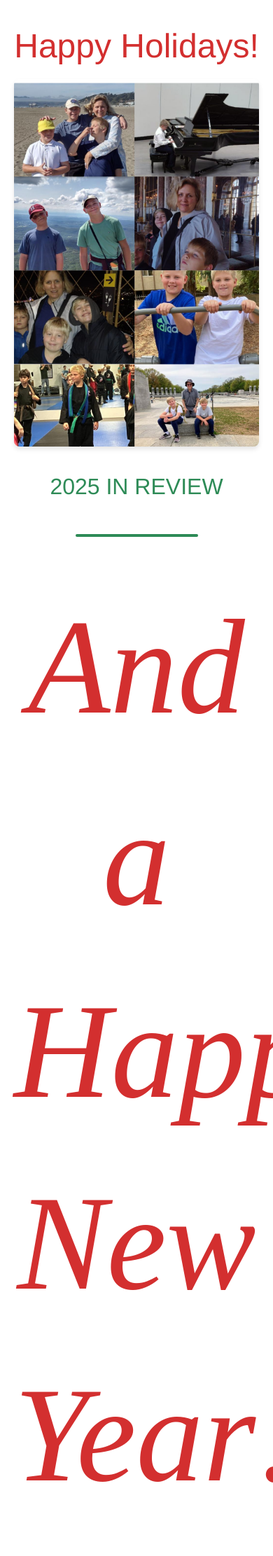
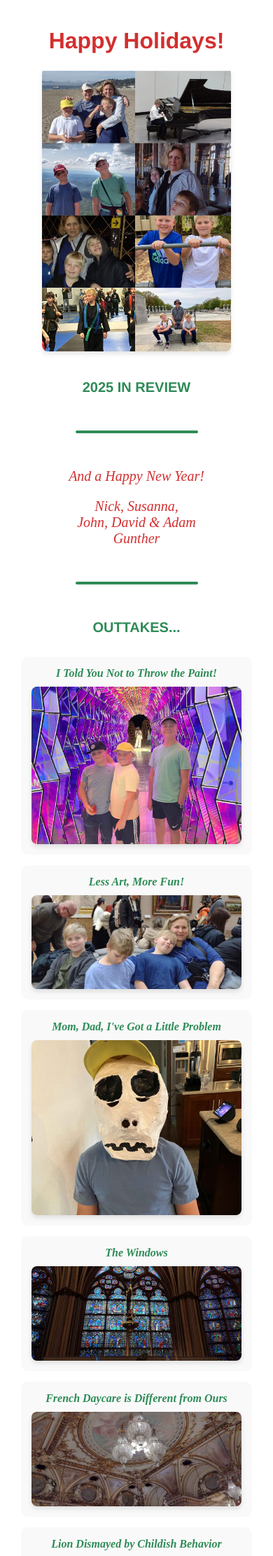
Before and after one commit to nlgunther/familysite, a Django app: page / in a window 390 px wide; the page is wider, and only the part inside the window is pictured. Shown: the top 2223 px of that part at 70% size. Run offline with Django 5.2, Linux system fonts and the light colour scheme; data that the repository does not hold is empty; some libraries are stand-ins or nearby versions.

Commit message:
Claude's one pager post_list.xml with inline styling.

```diff
--- a/holidaycard/templates/holidaycard/post_list.html
+++ b/holidaycard/templates/holidaycard/post_list.html
@@ -3,15 +3,179 @@
 <html lang="en">
 <head>
     <meta charset="UTF-8">
+    <meta name="viewport" content="width=device-width, initial-scale=1">
     <title>Happy Holidays from the Gunthers!</title>
-    <link rel="stylesheet" href="//maxcdn.bootstrapcdn.com/bootstrap/3.2.0/css/bootstrap.min.css">
-    <link rel="stylesheet" href="{% static 'css/holidaycard.css' %}">
+
+    <style>
+    /* ==========================================================================
+       HOLIDAY CARD STYLES - All-in-one (2025)
+       ========================================================================== */
+
+    /* ----- Variables ----- */
+    :root {
+        --primary: #2E8B57;
+        --accent: #D32F2F;
+        --text: #333;
+    }
+
+    /* ----- Reset & Base ----- */
+    *, *::before, *::after { box-sizing: border-box; }
+
+    html {
+        font-size: 16px;
+        -webkit-text-size-adjust: 100%;
+    }
+
+    body {
+        font-family: "Times New Roman", Times, serif;
+        color: var(--text);
+        margin: 0;
+        padding: 20px;
+        text-align: center;
+        background: #fff;
+    }
+
+    /* ----- Typography ----- */
+    h1.main-title {
+        color: var(--accent);
+        font-size: 3.5rem;
+        font-family: "Helvetica Neue", Helvetica, Arial, sans-serif;
+        margin-bottom: 20px;
+        line-height: 1.1;
+    }
+
+    h2.section-title {
+        color: var(--primary);
+        font-size: 2rem;
+        font-family: "Helvetica Neue", Helvetica, Arial, sans-serif;
+        text-transform: uppercase;
+        margin: 40px 0 20px;
+    }
+
+    .message-text {
+        font-size: 1.25rem;
+        line-height: 1.7;
+        width: 90%;
+        max-width: 800px;
+        margin: 0 auto;
+        text-align: left;
+        color: var(--primary);
+    }
+
+    .sign-off {
+        font-size: 1.5rem;
+        font-style: italic;
+        color: var(--accent);
+        margin-top: 30px;
+    }
+
+    /* ----- Divider ----- */
+    hr.divider {
+        border: none;
+        height: 4px;
+        background: var(--primary);
+        width: 50%;
+        margin: 50px auto;
+        border-radius: 2px;
+    }
+
+    /* ----- Images ----- */
+    img {
+        max-width: 100%;
+        height: auto;
+        border-radius: 8px;
+        box-shadow: 0 4px 6px rgba(0,0,0,0.1);
+    }
+
+    .hero-image {
+        width: 100%;
+        max-width: 1200px;
+        margin: 0 auto;
+        display: block;
+    }
+
+    /* ----- Gallery Grid ----- */
+    .gallery-grid {
+        display: grid;
+        grid-template-columns: repeat(auto-fit, minmax(280px, 1fr));
+        gap: 30px;
+        max-width: 1400px;
+        margin: 0 auto;
+        padding: 20px;
+        align-items: end;
+    }
+
+    .gallery-item {
+        margin: 0;
+        background: #f9f9f9;
+        padding: 15px;
+        border-radius: 10px;
+        display: flex;
+        flex-direction: column;
+        justify-content: flex-end;
+    }
+
+    .gallery-item img {
+        max-height: 250px;
+        width: 100%;
+        object-fit: cover;
+        object-position: center top;
+    }
+
+    .gallery-caption {
+        font-size: 1.1rem;
+        font-weight: bold;
+        font-style: italic;
+        color: var(--primary);
+        margin-bottom: 10px;
+    }
+
+    /* ----- Video ----- */
+    video.responsive-video {
+        max-width: 100%;
+        height: auto;
+        border-radius: 8px;
+        box-shadow: 0 4px 6px rgba(0,0,0,0.1);
+        display: block;
+        margin: 0 auto;
+    }
+
+    /* ----- Responsive ----- */
+    @media (max-width: 768px) {
+        h1.main-title { font-size: 2.5rem; }
+        h2.section-title { font-size: 1.5rem; }
+        .message-text { font-size: 1.1rem; width: 95%; }
+        .sign-off { font-size: 1.25rem; }
+        .gallery-caption { font-size: 1rem; }
+    }
+
+    @media (max-width: 480px) {
+        h1.main-title { font-size: 2rem; }
+        h2.section-title { font-size: 1.25rem; }
+        .message-text { font-size: 1rem; padding: 0 10px; }
+        .gallery-grid { gap: 15px; padding: 10px; }
+    }
+
+    /* ----- Print ----- */
+    @media print {
+        body { background: white; color: black; }
+        h1, h2, .message-text, .sign-off, .gallery-caption { color: black !important; }
+        video { display: none; }
+        .gallery-grid { display: block; }
+        .gallery-item {
+            page-break-inside: avoid;
+            box-shadow: none;
+            border: 1px solid #ddd;
+            margin-bottom: 20px;
+        }
+        hr.divider { display: none; }
+    }
+    </style>
 </head>
 <body>
 
     <header>
         <h1 class="main-title">Happy Holidays!</h1>
-
         <figure>
             <img class="hero-image" src="{% static 'images/collage2025_red.jpg' %}" alt="2025 Year in Review Collage">
         </figure>
@@ -28,7 +192,7 @@
 
         <div class="sign-off">
             <p>And a Happy New Year!</p>
-            <p>Nick, Susanna,<br>John, David & Adam<br>Gunther</p>
+            <p>Nick, Susanna,<br>John, David &amp; Adam<br>Gunther</p>
         </div>
 
         <hr class="divider">
@@ -68,15 +232,6 @@
             <img src="{% static 'images/lions_and_sillyboys.jpg' %}" alt="Louvre Lion">
         </figure>
 
-
-        <!-- <figure class="gallery-item"> How
-            <figcaption class="gallery-caption">Masters of Disguise</figcaption>
-            <div style="display: flex; gap: 10px; justify-content: center;">
-                <img src="{% static 'images/john_disguise.jpg' %}" alt="John disguised" style="width: 48%;">
-                <img src="{% static 'images/adam_disguise.jpg' %}" alt="Adam disguised" style="width: 48%;">
-            </div>
-        </figure> -->
-
         <figure class="gallery-item">
             <figcaption class="gallery-caption">Not-So-Jolly Green Giants</figcaption>
             <img src="{% static 'images/momboysstatues.jpg' %}" alt="Mom, Boys and Statues">
@@ -84,15 +239,14 @@
 
         <figure class="gallery-item">
             <figcaption class="gallery-caption">Three Out of Five</figcaption>
-            <img src="{% static 'images/momdadjohn.jpg' %}" alt="Mom, Boys and Statues">
+            <img src="{% static 'images/momdadjohn.jpg' %}" alt="Mom, Dad and John">
         </figure>
 
     </section>
 
-<figure class="gallery-item">
+    <figure class="gallery-item" style="max-width: 500px; margin: 40px auto;">
         <figcaption class="gallery-caption">Holiday Highlights - David's Two-Hands</figcaption>
-
-    <video controls class="responsive-video" poster="{% static 'images/video_thumbnail.jpg' %}" style="width: 20%;">
+        <video controls class="responsive-video" poster="{% static 'images/video_thumbnail.jpg' %}">
             <source src="{% static 'video/david_duet - Trim.mp4' %}" type="video/mp4">
             Your browser does not support the video tag.
         </video>
```
Lines whose indentation alone changed are shown as unchanged.
